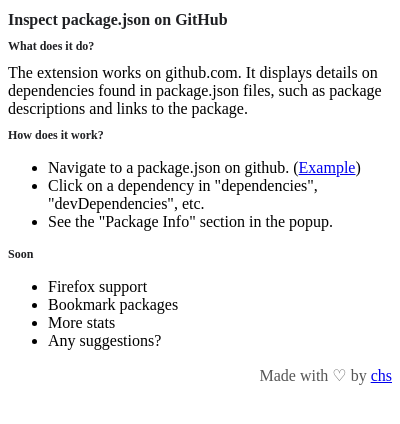
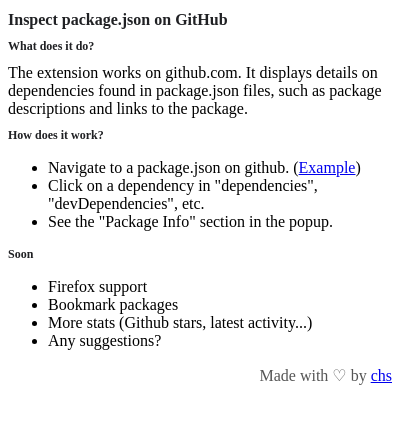
Before and after one commit to chs2019/inspect-package-browser-ext, a browser extension: page popup/panel.html in a window 400 px wide. Drawn offline with Linux system fonts and the light colour scheme.

Commit message:
add todos

```diff
--- a/popup/panel.html
+++ b/popup/panel.html
@@ -30,7 +30,7 @@
     <ul>
       <li>Firefox support</li>
       <li>Bookmark packages</li>
-      <li>More stats</li>
+      <li>More stats (Github stars, latest activity...)</li>
       <li>Any suggestions?</li>
     </ul>
 
```
Also changed, not shown: 1 other file.
